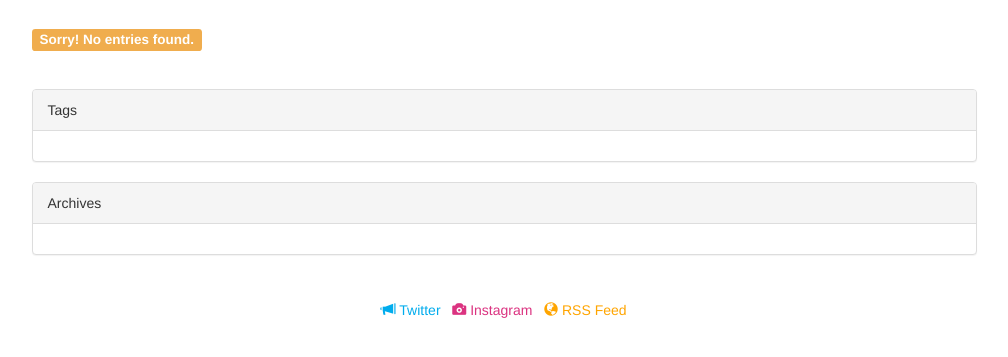
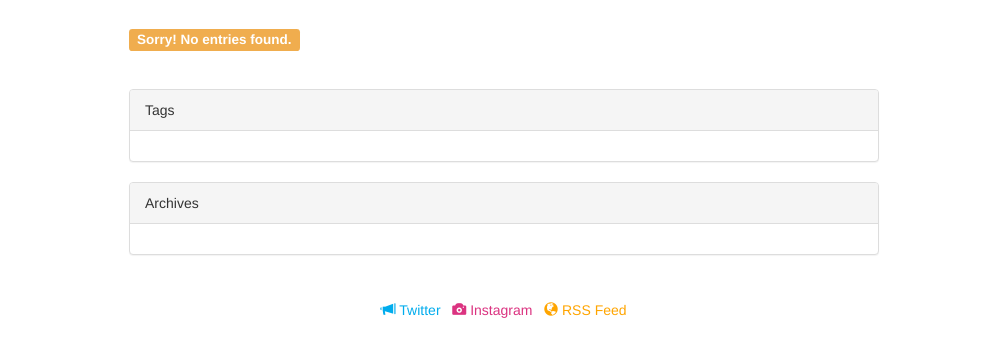
Before and after one commit to aperdices/SimpleBlogger, a Java web app: page /entry/1 in a window 1280 px wide. Shown: the part 61-418 px from the top of the page, without its empty margins (136-1144 px from the left). Run offline with Spring Boot 4, a stand-in JSP engine, Linux system fonts and the light colour scheme; data that the repository does not hold is empty; the project's own start-up code is not run, and a stand-in starts its controllers and pages; some libraries are stand-ins or nearby versions; some web fonts are replaced.

Commit message:
Added some fixes from 0.5 to master 0.4.

```diff
--- a/blog/WebContent/WEB-INF/config/simpleblogger-config.xml
+++ b/blog/WebContent/WEB-INF/config/simpleblogger-config.xml
@@ -12,7 +12,7 @@
 
 	<bean id="simpleBloggerConfig" class="es.isendev.blog.util.SimpleBloggerConfig" >
 		<property name="blogTitle" value="isendev.com"/>
-		<property name="blogFootMessage" value="Designed and built by isendev / 2018 / SimpleBlogger Engine v.0.4.2"/>
+		<property name="blogFootMessage" value="Designed and built by isendev / 2018 / SimpleBlogger Engine v.0.4.3"/>
 		<!-- <property name="blogUrl" value="http://www.isendev.com"/> -->
 		<property name="blogUrl" value="http://localhost:8080"/>
 		<property name="rssFeedDescription" value="isendev.com blog RSS feed"/>
--- a/blog/WebContent/WEB-INF/views/entrylist.jsp
+++ b/blog/WebContent/WEB-INF/views/entrylist.jsp
@@ -1,5 +1,5 @@
 <%--
-	(c) 2016 Antonio Perdices.
+	(c) 2018 Antonio Perdices.
 	License: Public Domain.
 	You can use this code freely and wisely in your applications.
 --%>
@@ -36,8 +36,8 @@
         <div class="row">
 
             <%--  Blog Entries Column --%>
-            <div class="col-md-1"></div>
-            <div class="col-md-10">
+            <div class="col-md-2"></div>
+            <div class="col-md-8">
 
                	<%-- Tag Filter DIV --%>
 				<c:if test="${not empty tag}">
@@ -178,7 +178,7 @@
             </ul>
 
 			</div>
-			<div class="col-md-1"></div>
+			<div class="col-md-2"></div>
 
 		</div>
 
--- a/blog/WebContent/WEB-INF/views/templates/panels.jsp
+++ b/blog/WebContent/WEB-INF/views/templates/panels.jsp
@@ -1,5 +1,5 @@
 <%--
-	(c) 2016 Antonio Perdices.
+	(c) 2018 Antonio Perdices.
 	License: Public Domain.
 	You can use this code freely and wisely in your applications.
 --%>
@@ -11,9 +11,9 @@
 
 <div class="row">
 
-	<div class="col-md-1"></div>
+	<div class="col-md-2"></div>
 
-	<div class="col-md-10">
+	<div class="col-md-8">
 		<!-- Tag Panel -->
 
 		<div class="panel panel-default">
@@ -29,6 +29,6 @@
 		</div>
 	</div>
 
-	<div class="col-md-1"></div>
+	<div class="col-md-2"></div>
 
 </div>
```
Also changed, not shown: blog/WebContent/WEB-INF/messages/messages.properties (+5 -3 lines), blog/WebContent/WEB-INF/views/pageview.jsp (+4 -4 lines), blog/pom.xml (+9 -9 lines), 4 other files.
